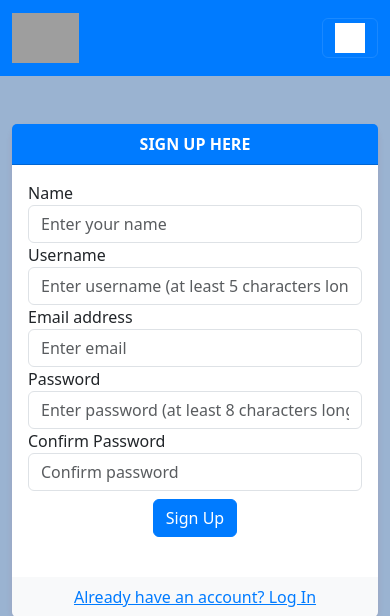
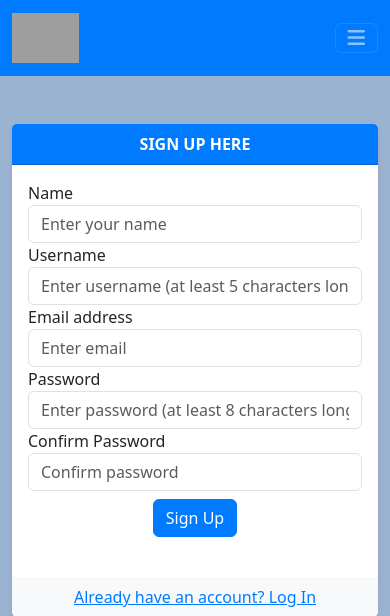
Before and after one commit to naisepaul/petlover, a Django app: page /signup/ in a window 390 px wide. Shown: the top 616 px of the page. Run offline with Django 3.2, Linux system fonts and the light colour scheme; some libraries are stand-ins or nearby versions; grey boxes are pictures that could not be loaded.

Commit message:
Added responsive icon to font awsesome icon

```diff
--- a/static/css/style.css
+++ b/static/css/style.css
@@ -9,6 +9,7 @@
 body {
     background-color: rgb(154, 179, 209);
 }
+
 
 /* Body background-image  details */
 #hero-image {
--- a/templates/base.html
+++ b/templates/base.html
@@ -24,7 +24,7 @@
         </a>
         <button class="navbar-toggler" type="button" data-bs-toggle="collapse" data-bs-target="#navbarTogglerDemo01"
           aria-controls="navbarTogglerDemo01" aria-expanded="false" aria-label="Toggle navigation">
-          <span class="navbar-toggler-icon"></span>
+          <span class="fas fa-bars"></span>
         </button>
         <div class="collapse navbar-collapse" id="navbarTogglerDemo01">
           <ul class="navbar-nav ms-auto mb-2 mb-lg-0">
```
